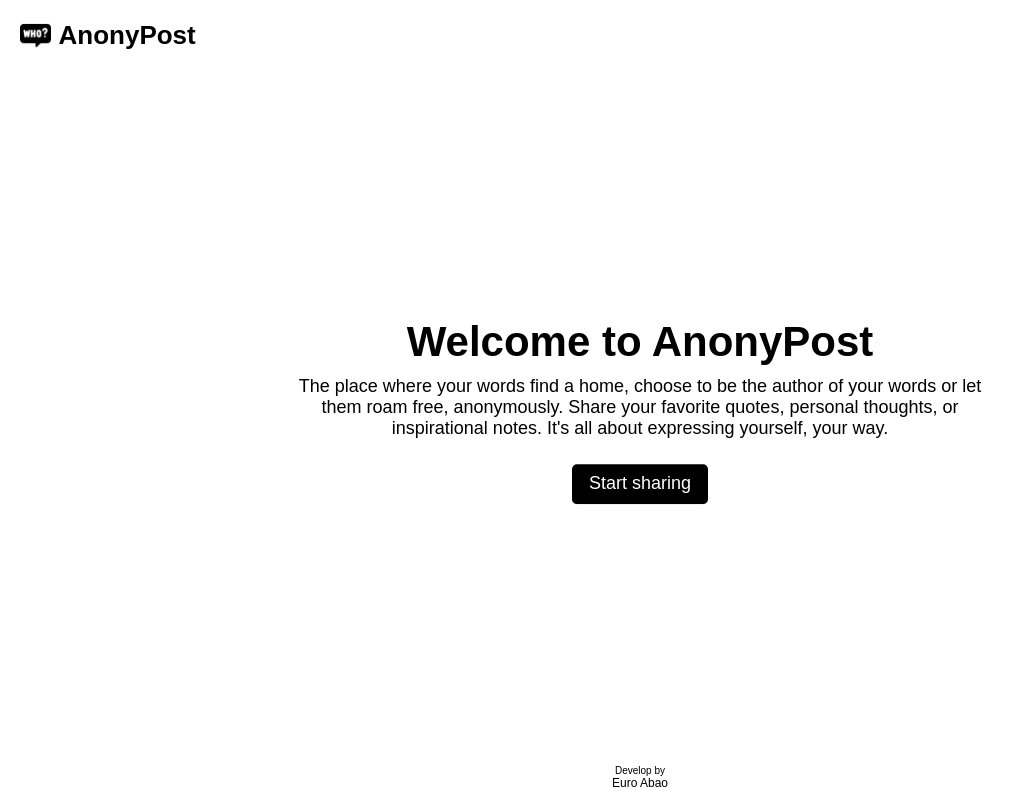
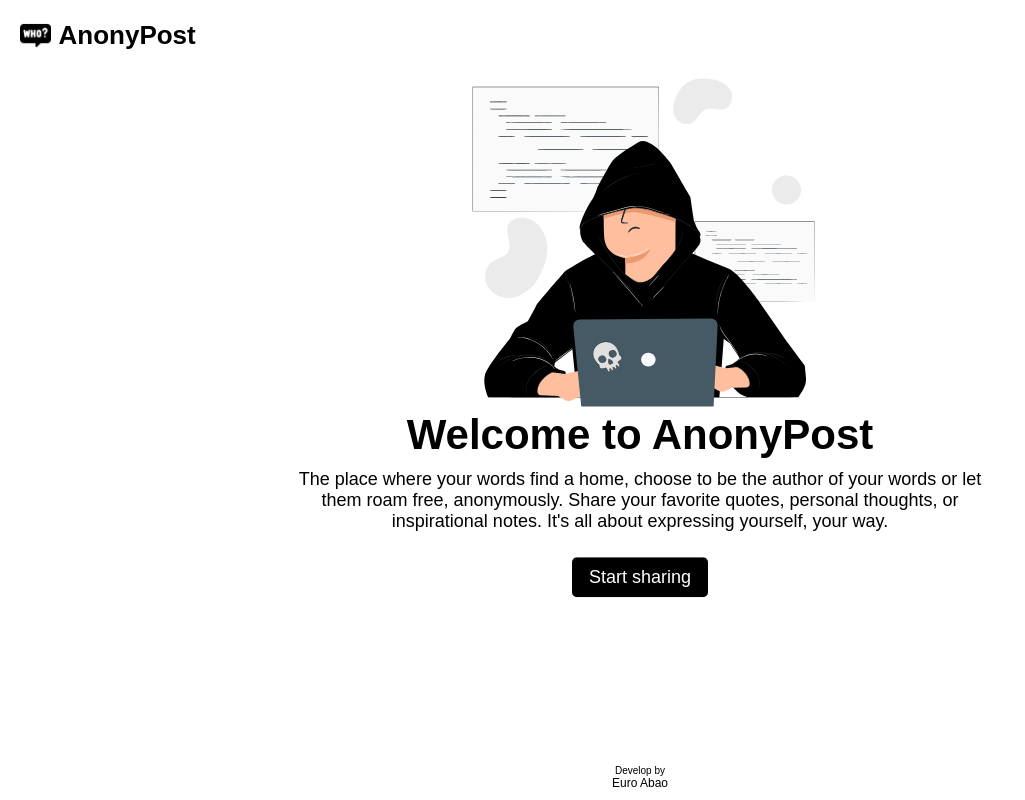
Before and after one commit to EuroAbao28/AnonyPost, a React (Vite) app in the folder client/: page / in a window 1280 px wide. Shown: the whole page, without its empty margins (0-1025 px from the left). Built offline with nearby package versions, Linux system fonts and the light colour scheme; a web font is replaced by a local one.

Commit message:
landing page svg added

```diff
--- a/client/src/pages/LandingPage.css
+++ b/client/src/pages/LandingPage.css
@@ -6,17 +6,24 @@
 }
 
 .landing-page-container main {
-  padding: 4rem;
+  padding: 4rem 4rem 0rem 4rem;
   flex: 1;
   display: flex;
+  flex-direction: column;
   justify-items: center;
   align-items: center;
+  width: 100%;
+}
+
+.landing-page-container main img {
+  width: 30rem;
+  margin-top: -7rem;
+  margin-bottom: -1rem;
 }
 
 .landing-page-container main section {
   text-align: center;
   max-width: 700px;
-  margin: auto;
 }
 
 .landing-page-container main section h1 {
@@ -97,3 +104,10 @@
     font-size: 1.8rem;
   }
 }
+
+@media screen and (min-width: 735px) {
+  .landing-page-container main img {
+    width: 40rem;
+    margin-bottom: -3rem;
+  }
+}
--- a/client/src/pages/LandingPage.jsx
+++ b/client/src/pages/LandingPage.jsx
@@ -2,6 +2,7 @@ import React from "react";
 import { useNavigate } from "react-router-dom";
 import "./LandingPage.css";
 import TopNav from "../components/TopNav";
+import svgIcon from "../assets/hacker.svg";
 
 function LandingPage() {
   const navigate = useNavigate();
@@ -14,6 +15,7 @@ function LandingPage() {
     <div className="landing-page-container">
       <TopNav />
       <main>
+        <img src={svgIcon} alt="SVG" />
         <section>
           <h1>Welcome to AnonyPost</h1>
           <p>
```
Also changed, not shown: client/src/assets/hacker.svg (added).
